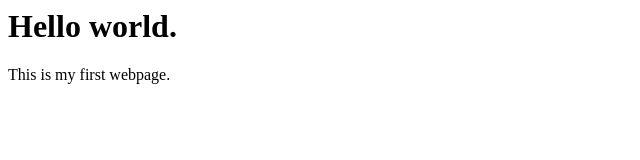
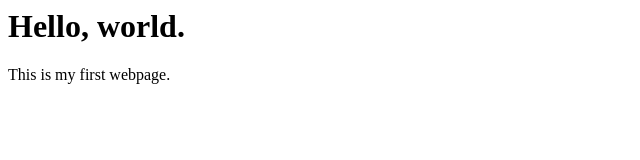
Before and after one commit to adsznzhang/yuxue.me, a plain HTML site: page index.html in a window 1280 px wide. Shown: the full height of the page, 0-640 px from the left. Drawn offline with Linux system fonts and the light colour scheme.

Commit message:
Update index.html

```diff
--- a/index.html
+++ b/index.html
@@ -1,2 +1,2 @@
-<h1>Hello world.</h1>
+<h1>Hello, world.</h1>
 <p>This is my first webpage.</p>
```
